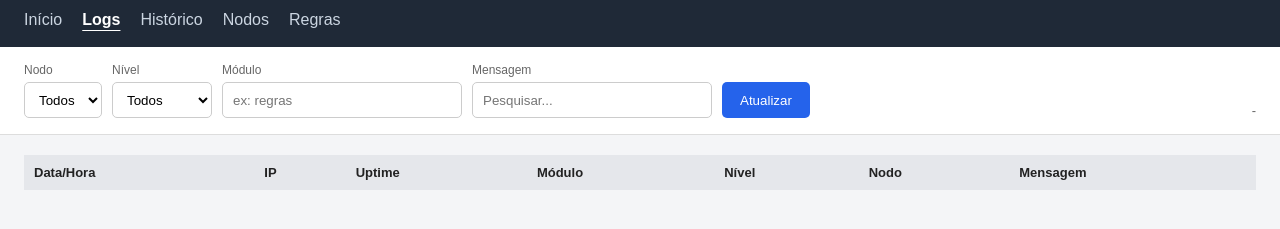
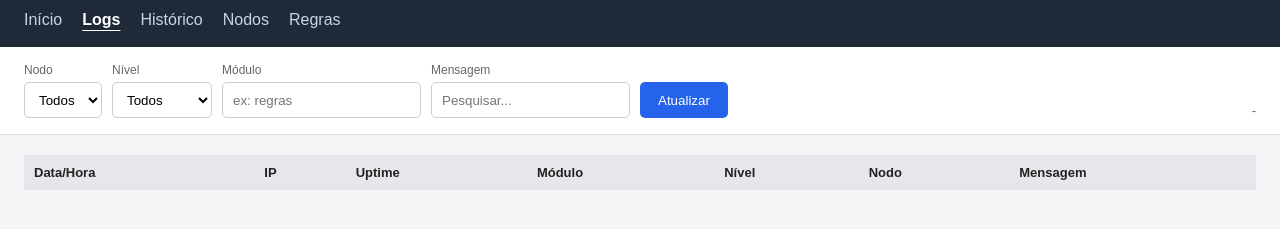
Before and after one commit to elbriga/eTomadaServer-js, a website: page public/logs.html in a window 1280 px wide. Shown: the part 47-276 px from the top of the page. Drawn offline with Linux system fonts and the light colour scheme; no server answers.

```diff
--- a/public/static/estilo.css
+++ b/public/static/estilo.css
@@ -66,10 +66,6 @@
   border: 1px solid #ccc;
   border-radius: 5px;
   background: white;
-}
-
-input {
-  min-width: 240px;
 }
 
 button {
```
